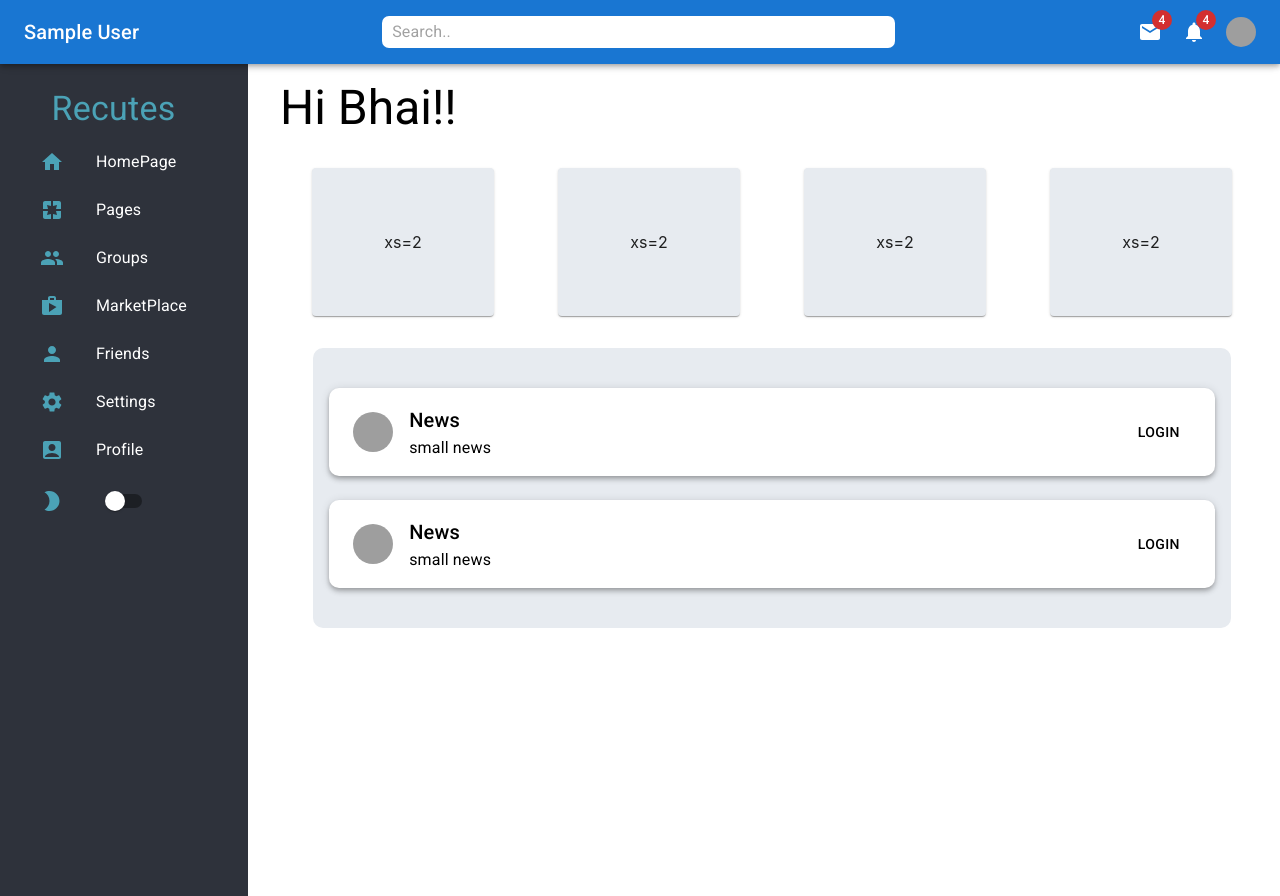
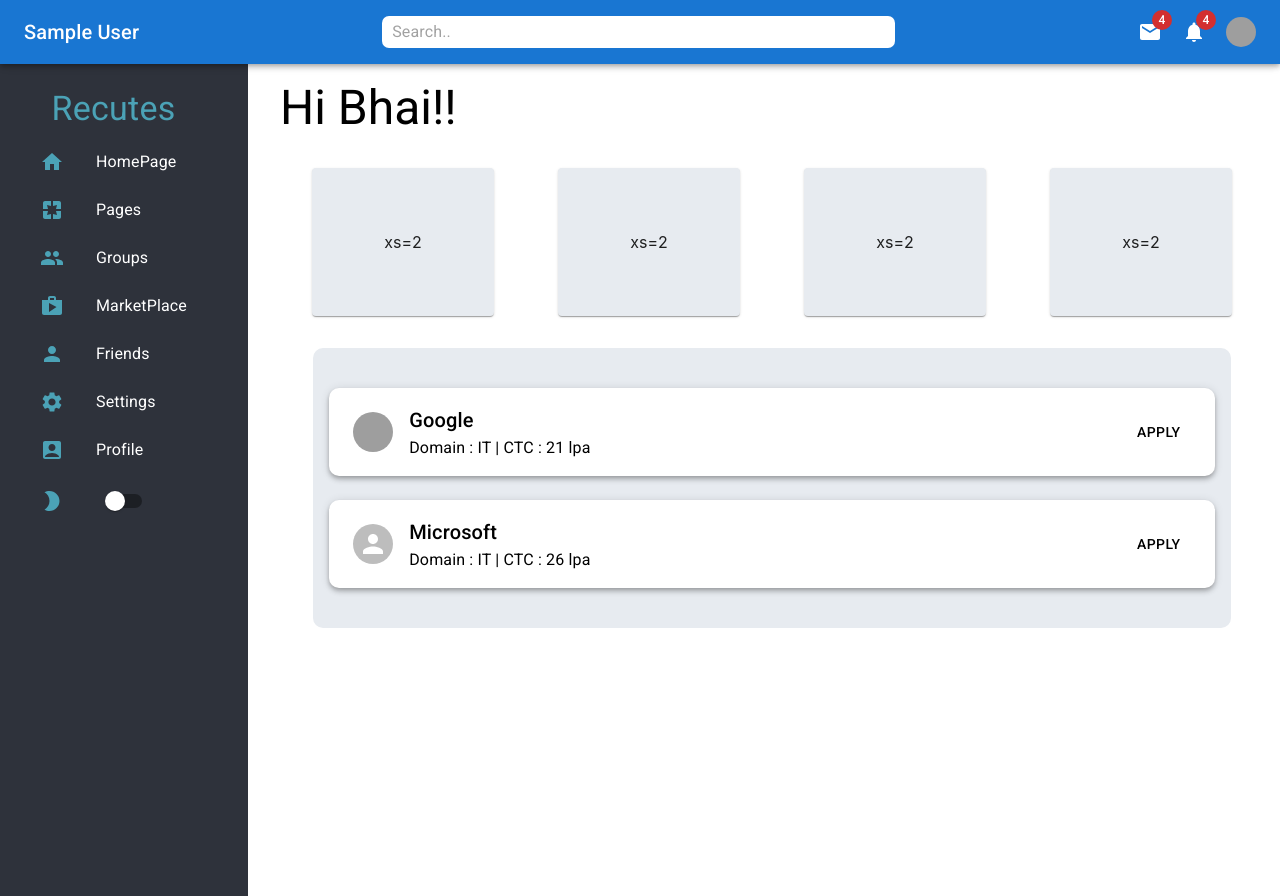
Before and after one commit to subham99kr/CDC---Portal, a React (Create React App) app in the folder src/: page /student in a window 1280 px wide. Built offline with nearby package versions, Linux system fonts and the light colour scheme; no server answers; sample sign-in values are in the browser's storage; grey boxes are pictures that could not be loaded.

Commit message:
changed to number

```diff
--- a/src/src/components/Home.jsx
+++ b/src/src/components/Home.jsx
@@ -4,7 +4,7 @@ import Navbar from './Navbar'
 import Feed from './Home/Feed'
 import SideBar from './Sidebar'
 import RightBar from './Home/Rightbar'
-import Profile from '../components/StudentDashBoard'
+import StudentDashBoard from '../components/StudentDashBoard'
 
 
 const Home = () => {
@@ -15,7 +15,7 @@ const Home = () => {
         <SideBar />
         {/* <Feed />
         <RightBar /> */}
-        <Profile/>
+        <StudentDashBoard/>
       </Stack>
     </Box>
   )
--- /dev/null
+++ b/src/src/components/StudentCard.jsx
@@ -0,0 +1,20 @@
+import React from 'react'
+import { AppBar, Avatar, Button, Toolbar, Typography } from "@mui/material";
+import MenuIcon from '@mui/icons-material/Menu';
+
+const StudentCard = (props) => {
+  return (
+    <AppBar sx={{borderRadius:"10px", margin:"1.5rem 0", color:"black", backgroundColor:"white"}} position="static">
+        <Toolbar >
+        <Avatar alt="Remy Sharp" src={props.imageURL} />
+          <Typography p={2} variant="h6" component="div" sx={{ flexGrow: 1 }}>
+            {props.companyName}
+            <Typography>Domain : {props.domain} | CTC : {props.salary}</Typography>
+          </Typography>
+          <Button color="inherit">Apply</Button>
+        </Toolbar>
+      </AppBar>
+  )
+}
+
+export default StudentCard
--- a/src/src/components/StudentDashBoard.jsx
+++ b/src/src/components/StudentDashBoard.jsx
@@ -2,6 +2,7 @@ import styled from "@emotion/styled";
 import { AppBar, Avatar, Box, Button, Grid, IconButton, Paper, Toolbar, Typography } from "@mui/material";
 import React from "react";
 import MenuIcon from '@mui/icons-material/Menu';
+import StudentCard from "./StudentCard";
 
 const Item = styled(Paper)(({ theme }) => ({
   backgroundColor: "#e7ebf0",
@@ -23,26 +24,8 @@ const StudentProfile = () => {
         ))}
       </Grid>
       <div style={{width:"90%", margin:"auto",backgroundColor : "#e7ebf0", padding:"1rem", borderRadius:"10px"}}>
-      <AppBar sx={{borderRadius:"10px", margin:"1.5rem 0", color:"black", backgroundColor:"white"}} position="static">
-        <Toolbar >
-        <Avatar alt="Remy Sharp" src="https://picsum.photos/200" />
-          <Typography p={2} variant="h6" component="div" sx={{ flexGrow: 1 }}>
-            News
-            <Typography>small news</Typography>
-          </Typography>
-          <Button color="inherit">Login</Button>
-        </Toolbar>
-      </AppBar>
-      <AppBar sx={{borderRadius:"10px", margin:"1.5rem 0", color:"black", backgroundColor:"white"}} position="static">
-        <Toolbar >
-        <Avatar alt="Remy Sharp" src="https://picsum.photos/200" />
-          <Typography p={2} variant="h6" component="div" sx={{ flexGrow: 1 }}>
-            News
-            <Typography>small news</Typography>
-          </Typography>
-          <Button color="inherit">Login</Button>
-        </Toolbar>
-      </AppBar>
+      <StudentCard companyName="Google" salary="21 lpa" domain ="IT" imageURL="https://picsum.photos/200"/>
+      <StudentCard companyName="Microsoft" salary="26 lpa" domain ="IT"/>
 
     {/* </Box> */}
       </div>
```
